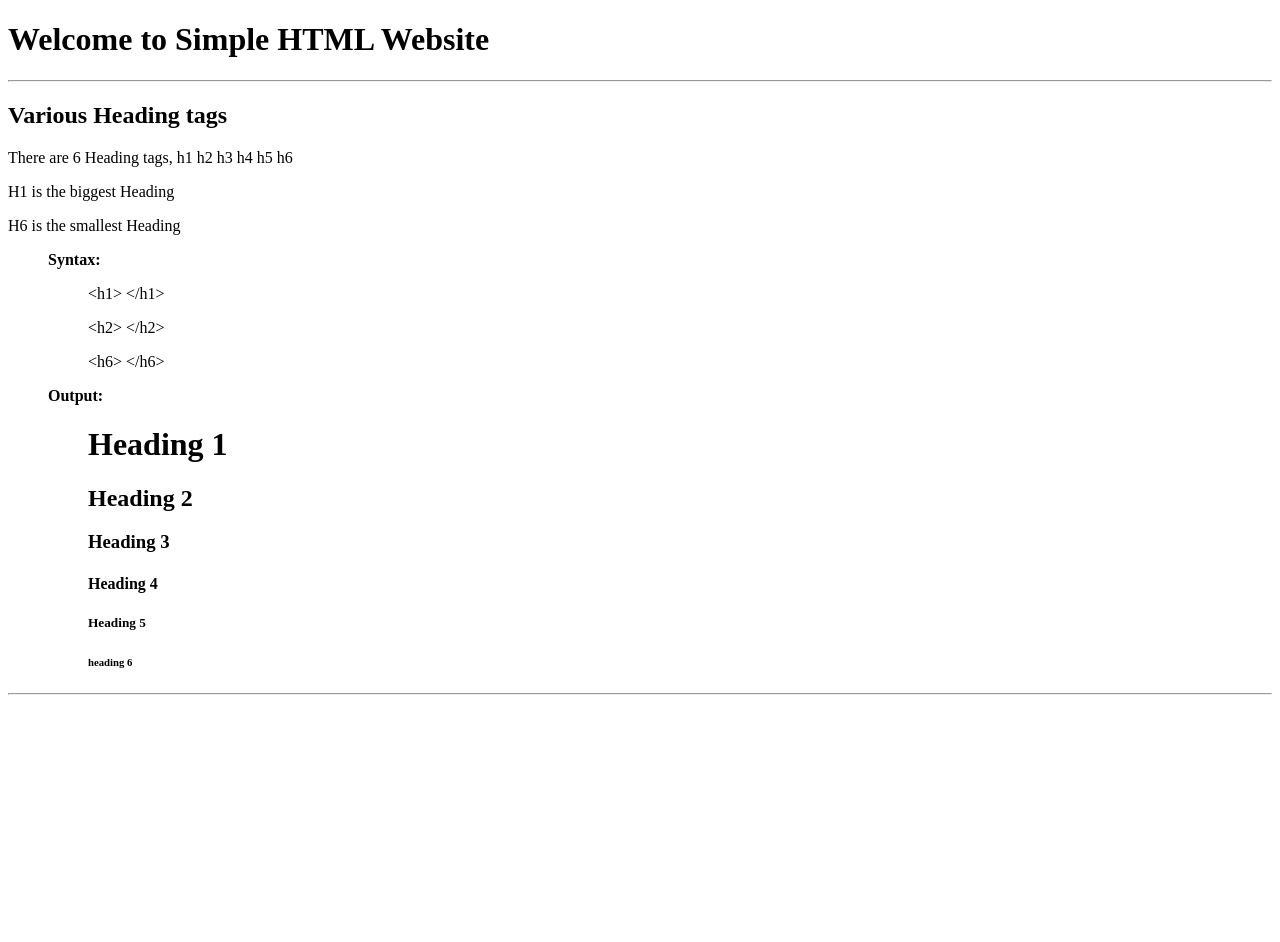
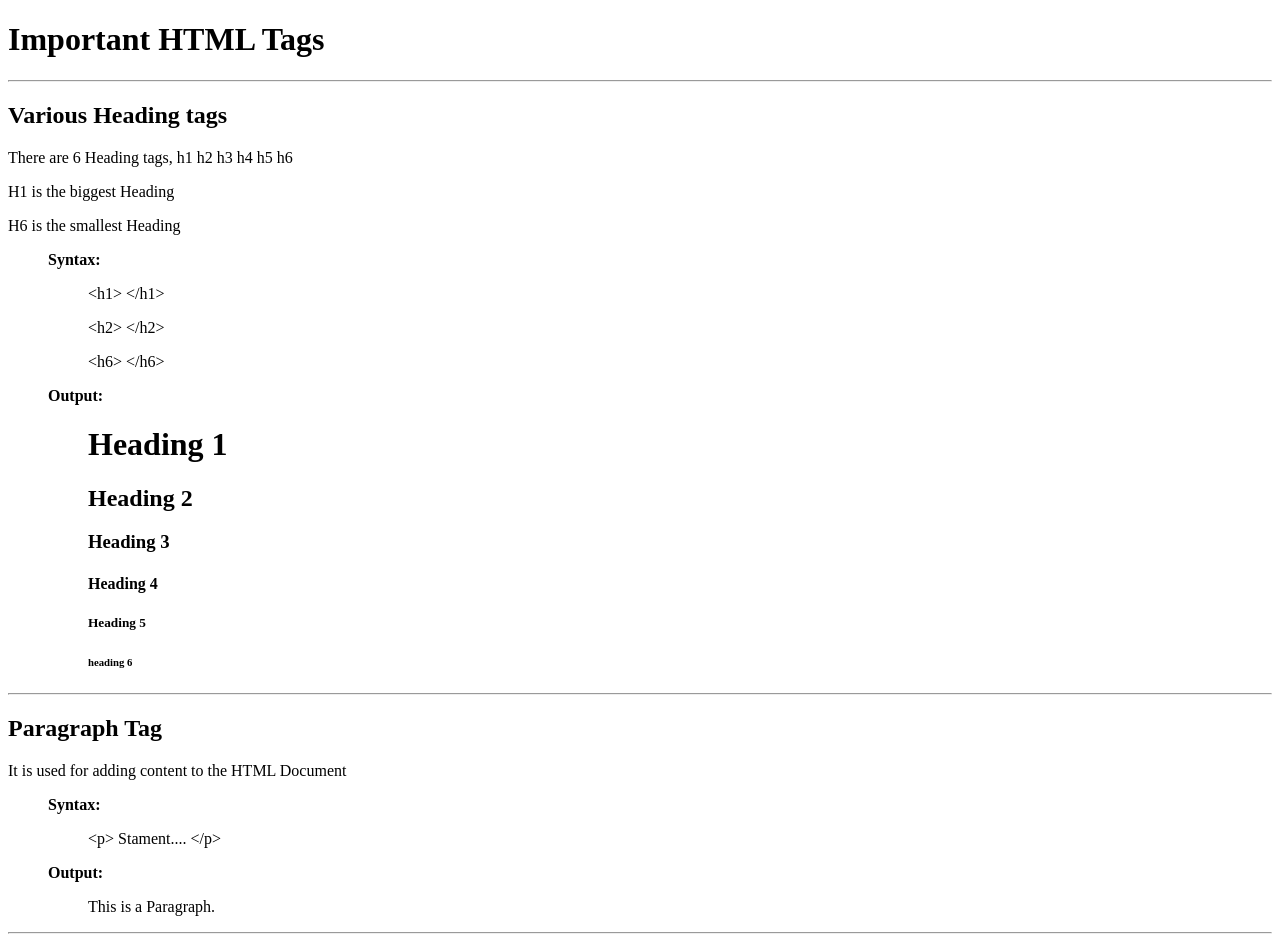
Before and after one commit to UdayNippulati/UdayNippulati-Simple-HTML-Website, a plain HTML site: page index.html in a window 1280 px wide. Before the commit the page ends 800 px from the top, so only its background shows below. Drawn offline with Linux system fonts and the light colour scheme.

Commit message:
Refactor : adding we content
Changed the title to important html tags

```diff
--- a/index.html
+++ b/index.html
@@ -4,10 +4,10 @@
     <meta charset="UTF-8">
     <meta http-equiv="X-UA-Compatible" content="IE=edge">
     <meta name="viewport" content="width=device-width, initial-scale=1.0">
-    <title>Simple HTML Website</title>
+    <title>Important HTML Tags</title>
 </head>
 <body>
-    <h1>Welcome to Simple HTML Website</h1>
+    <h1>Important HTML Tags </h1>
 
     <hr>
 
@@ -23,9 +23,6 @@
             <p>&lt;h2&gt; &lt;/h2&gt;</p>
             <p>&lt;h6&gt; &lt;/h6&gt;</p>
         </blockquote>
-    </blockquote>
-
-    <blockquote>
         <p><strong> Output: </strong></p>
         <blockquote>
             <h1>Heading 1</h1>
@@ -39,6 +36,22 @@
 
     <hr>
 
+    <h2>Paragraph Tag</h2>
+
+    <p>It is used for adding content to the HTML Document </p>
+
+    <blockquote>
+        <p><strong>Syntax: </strong></p>
+        <blockquote>
+            <p>&lt;p&gt; Stament.... &lt;/p&gt;</p>
+        </blockquote>
+        <p><strong>Output: </strong></p>
+        <blockquote>
+            <p> This is a Paragraph. </p>
+        </blockquote>
+    </blockquote>
+
+    <hr>
 
 </body>
 </html>
```
